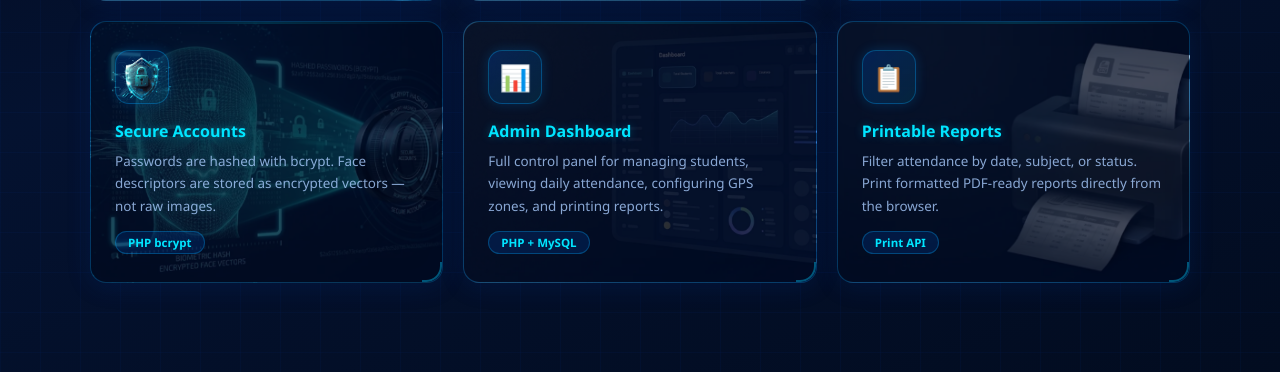
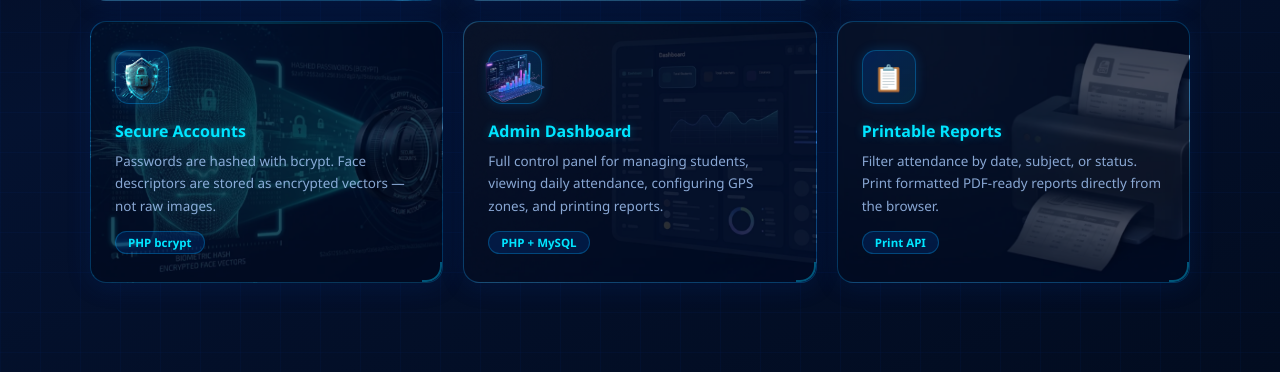
Before and after one commit to quibotludilyn-create/AttendanceSystem, a PHP site: the page made by index.php in a window 1280 px wide. Shown: the part 2327-2699 px from the top of the page. Run offline with PHP 8.4, Linux system fonts and the light colour scheme.

Commit message:
Replace the Logo Admin Dashboard logo in feature with Dashboard.png

```diff
--- a/index.php
+++ b/index.php
@@ -1223,7 +1223,7 @@
             <div class="feat-card reveal d2" style="background-image:url('assets/img/adminbg.png');background-size:cover;background-position:center;position:relative;">
                 <div style="position:absolute;inset:0;background:rgba(0,8,30,0.72);border-radius:16px;"></div>
                 <div style="position:relative;z-index:1;">
-                    <div class="feat-icon-box">📊</div>
+                    <div class="feat-icon-box"><img src="assets/img/Dashboard.png" style="width:60px;height:60px;object-fit:contain;" alt="Dashboard"></div>
                     <div class="feat-title">Admin Dashboard</div>
                     <div class="feat-desc">Full control panel for managing students, viewing daily attendance, configuring GPS zones, and printing reports.</div>
                     <span class="feat-tag">PHP + MySQL</span>
```
Also changed, not shown: assets/img/Dashboard.png (added).
